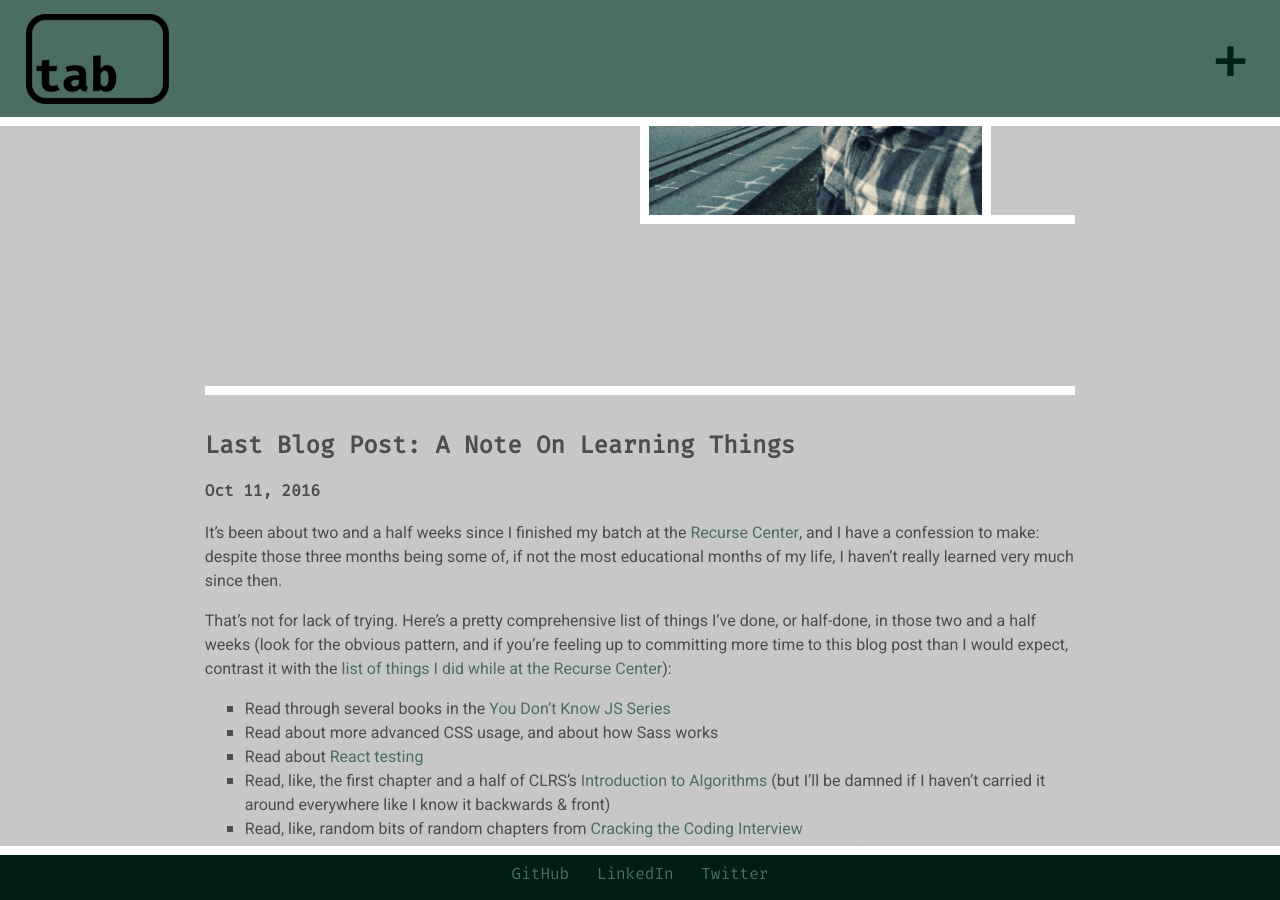
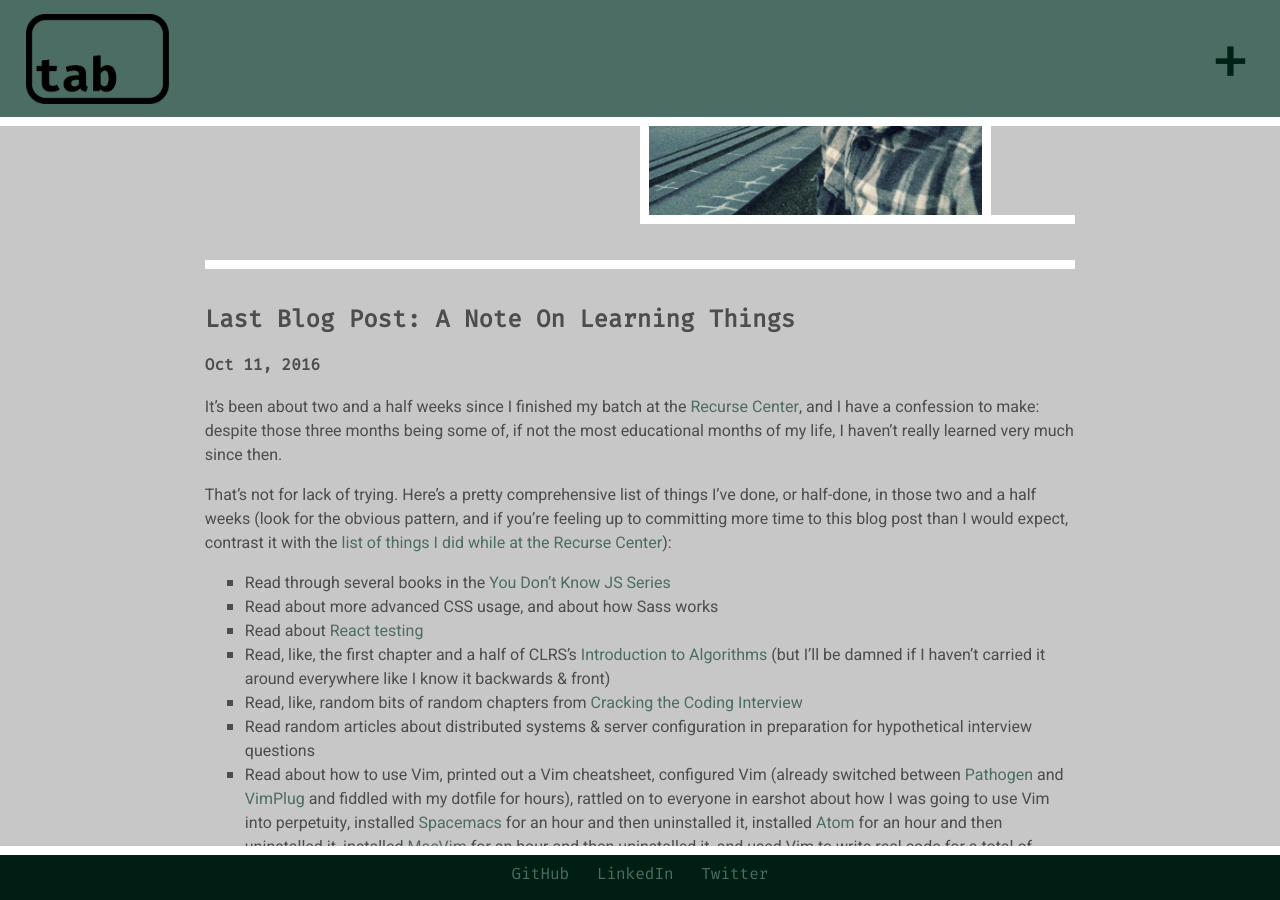
Before and after one commit to tayloraburgess/tayloraburgess.github.io, a Jekyll site: the page built from index.html, in a window 1280 px wide and 900 px high, scrolled down 339 px. Built offline with Jekyll 4.4.1, drawn with Linux system fonts in a browser that asks for light colours.

Commit message:
Move RC Scout

```diff
--- a/_layouts/default.html
+++ b/_layouts/default.html
@@ -30,13 +30,8 @@
     </footer>
     <script>
 document.addEventListener('DOMContentLoaded', () => {
-  const ANIMATION_LENGTH = 400;
-  let menuState = false;
   const links = document.getElementsByClassName('links')[0];
   const expander = document.getElementsByClassName('expander')[0];
-  function flipState(state) {
-    return menuState ? false : true;
-  }
   expander.addEventListener('click', (e) => {
     if (e.target.classList.contains('closed')) {
       e.target.classList.remove('closed');
--- a/_layouts/post.html
+++ b/_layouts/post.html
@@ -27,4 +27,6 @@
     {% endif %}
 		</div>
 	</div>
+<div class='rc-scout'></div>
+<script async defer src="https://www.recurse-scout.com/loader.js?t=3a2b9d9ef554dd4a4a16055f3057c0b9"></script>
 </div>
--- a/assets/css/main.scss
+++ b/assets/css/main.scss
@@ -272,9 +272,8 @@
 }
 
 div.rc-scout {
-  height: 14vh;
+  height: 12vh;
   margin: 0 auto;
-  padding-top: 2vh;
 }
 .break {
   border-bottom: 1vh solid white;
--- a/index.html
+++ b/index.html
@@ -13,7 +13,6 @@
     <img src='assets/photo.jpg' class='landing-image'></img>
   </div>
 </div>
-<div class='rc-scout'></div>
 <h2 class='front-blog'>Last Blog Post: {{ site.posts[0].title }}</h2>
 <h4>{{ site.posts[0].date | date: "%b %-d, %Y" }}</h4>
 <div>
@@ -29,4 +28,5 @@
   <div class='nav-link right'>
   </div>
 </div>
+<div class='rc-scout'></div>
 <script async defer src="https://www.recurse-scout.com/loader.js?t=3a2b9d9ef554dd4a4a16055f3057c0b9"></script>
```
